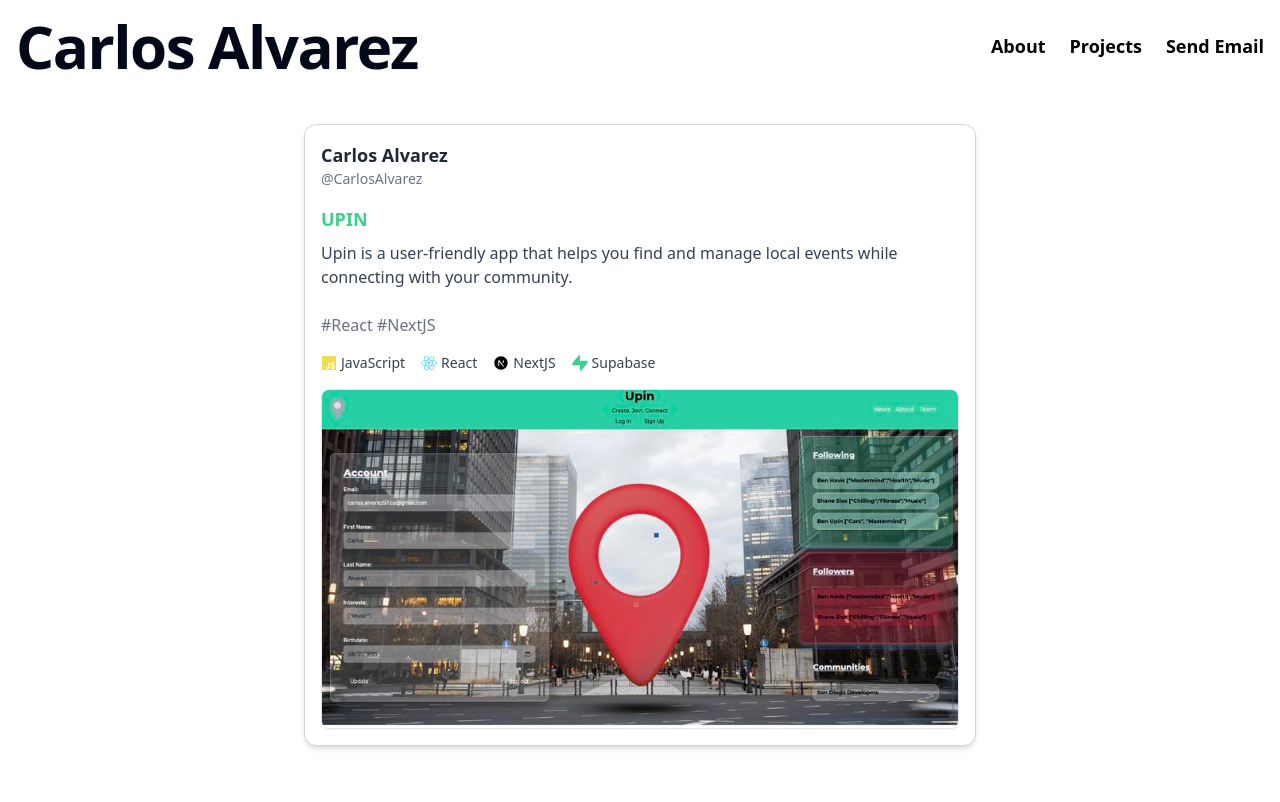
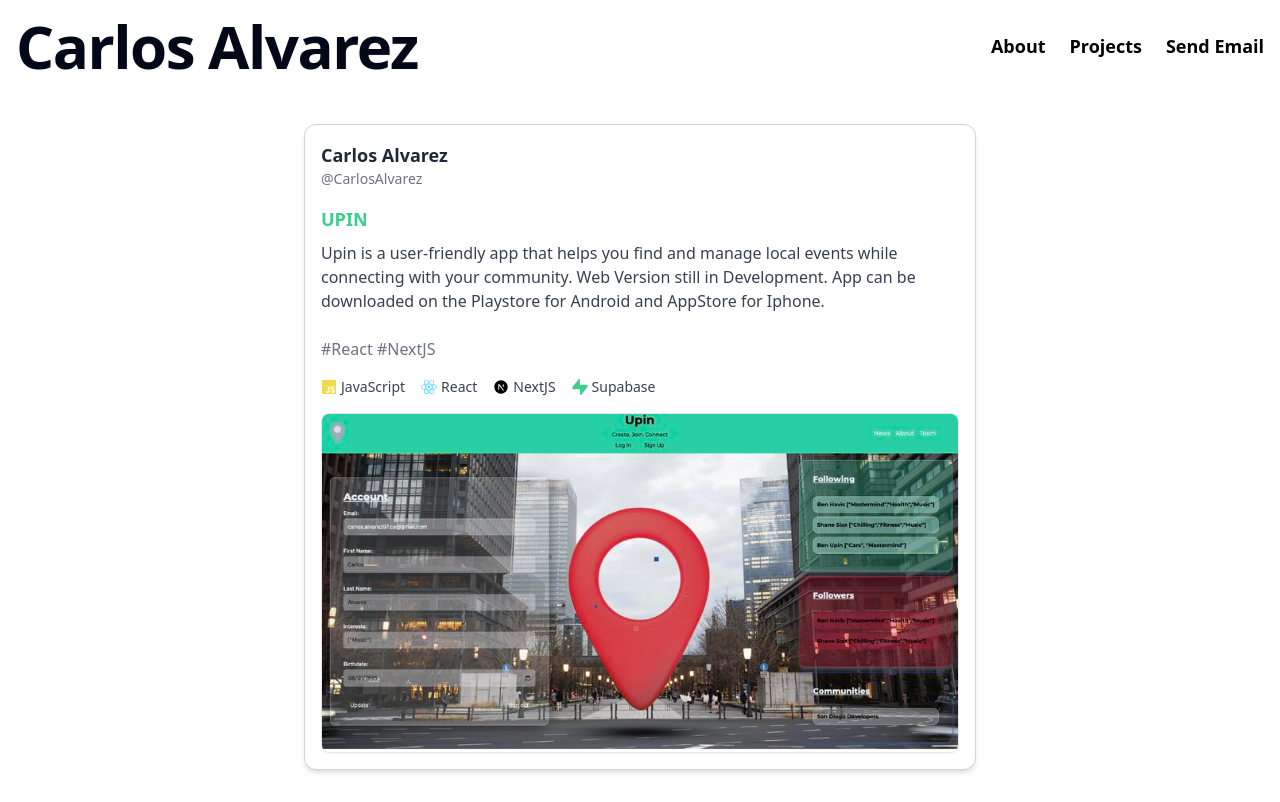
Before and after one commit to Carlosalvarez1997/MyPortfolio, a Next.js app: page /my-projects in a window 1280 px wide. Built offline with nearby package versions, Linux system fonts and the light colour scheme.

Commit message:
Updated description for projects section - UPIN

```diff
--- a/src/app/my-projects/page.tsx
+++ b/src/app/my-projects/page.tsx
@@ -26,7 +26,7 @@
 
       <ProjectCard
         title="UPIN"
-        description="Upin is a user-friendly app that helps you find and manage local events while connecting with your community."
+        description="Upin is a user-friendly app that helps you find and manage local events while connecting with your community. Web Version still in Development. App can be downloaded on the Playstore for Android and AppStore for Iphone."
         hashtags="#React #NextJS"
         logoColor="#3ECF8E"
         techStack={[
```
